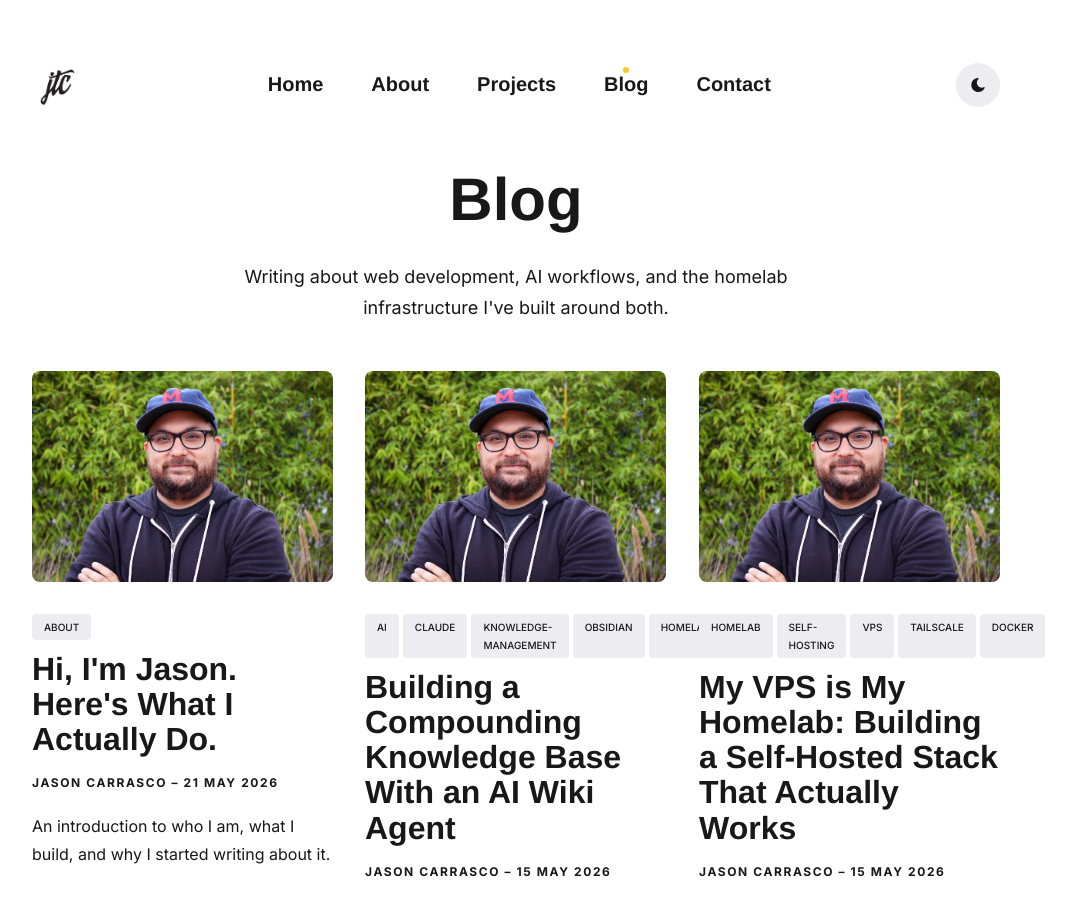
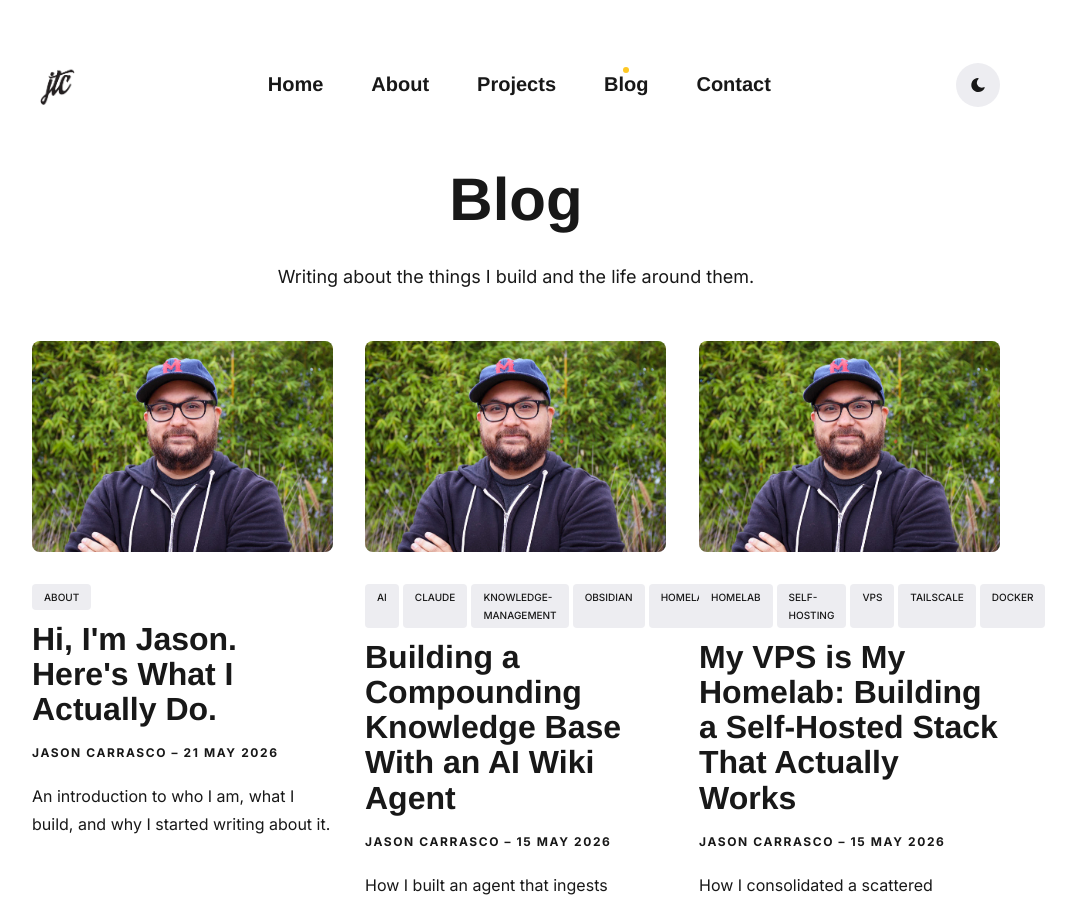
Before and after one commit to jtcarrasco/jtc, a Jekyll site: the page built from blog/index.html, in a window 1280 px wide and 900 px high. Shown: the whole window, without its empty margins (124-1200 px from the left). Built offline with Jekyll 4.4.1, drawn with Linux system fonts in a browser that asks for light colours; some web fonts are replaced; the list of posts is cut into pages by our own code.

Commit message:
Update blog page description

```diff
--- a/blog/index.html
+++ b/blog/index.html
@@ -1,7 +1,7 @@
 ---
 layout: default
 title: Blog
-description: Writing about web development, AI workflows, and the homelab infrastructure I've built around both.
+description: Writing about the things I build and the life around them.
 ---
 
 <div class="container">
```
